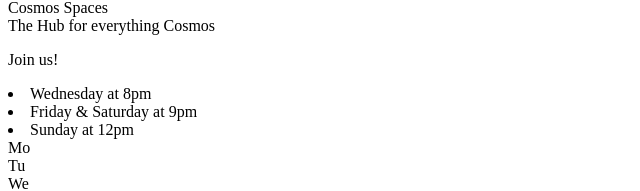
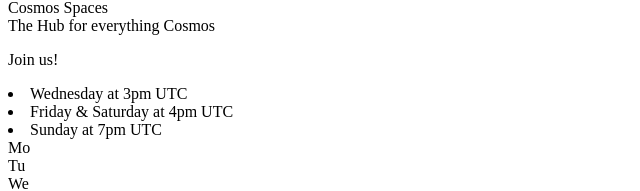
Before and after one commit to cosmo-jorin/cosmos-spaces, a React app: page / in a window 1280 px wide. Shown: the part 429-620 px from the top of the page, without its empty margins (0-640 px from the left). Built offline with nearby package versions, Linux system fonts and the light colour scheme; the HTML template or start-up script is replaced by a standard one.

Commit message:
Banner and title corrected

```diff
--- a/src/react/Index/IndexCalendar.jsx
+++ b/src/react/Index/IndexCalendar.jsx
@@ -6,9 +6,9 @@
           <div className="index-content-text">
             <div className="index-content-text-lines">
               <p>Join us!</p>
-                <li>Wednesday at 8pm</li>
-                <li>Friday & Saturday at 9pm</li>
-                <li>Sunday at 12pm</li>
+                <li>Wednesday at 3pm UTC</li>
+                <li>Friday & Saturday at 4pm UTC</li>
+                <li>Sunday at 7pm UTC</li>
             </div>
             <div className="calendar">
               <div className="days">
--- a/src/scss/Index/banner.scss
+++ b/src/scss/Index/banner.scss
@@ -31,6 +31,7 @@
 }
 
 .index-content-banner {
+    font-family: "Soloist";
     grid-area: banner;
     display: grid;
     grid-template-areas: ". . ." ". text ." ". . .";
@@ -40,7 +41,7 @@
     overflow: hidden;
 
     .subtitle{
-      font-size: medium;
+      font-size: .3em;
       text-shadow: .5vmin .5vmin 0 rgb(208, 46, 243), -.5vmin -.5vmin 0 rgb(21,5,106);
     }
     transform: translatey(0px);
--- a/src/scss/titleBar.scss
+++ b/src/scss/titleBar.scss
@@ -6,6 +6,7 @@
         background: $title-bar-back-color;
         grid-area: $title-bar;
         font-family: 'Poppins', 'sans-serif';
+        height: 100px;
     }
     ul li {
         padding: 0 5px 5px 5px;
@@ -13,13 +14,13 @@
     }
 
     #title-bar-logo {
-        max-height: 100px;
+        max-height: 80px;
         display: block; // Makes svg "findable"
         margin: auto; // And lets a easy margin creator
     }
 
     #container {
-        width: 100%;
+        width: 90%;
     }
     #left {
         float: left;
```
